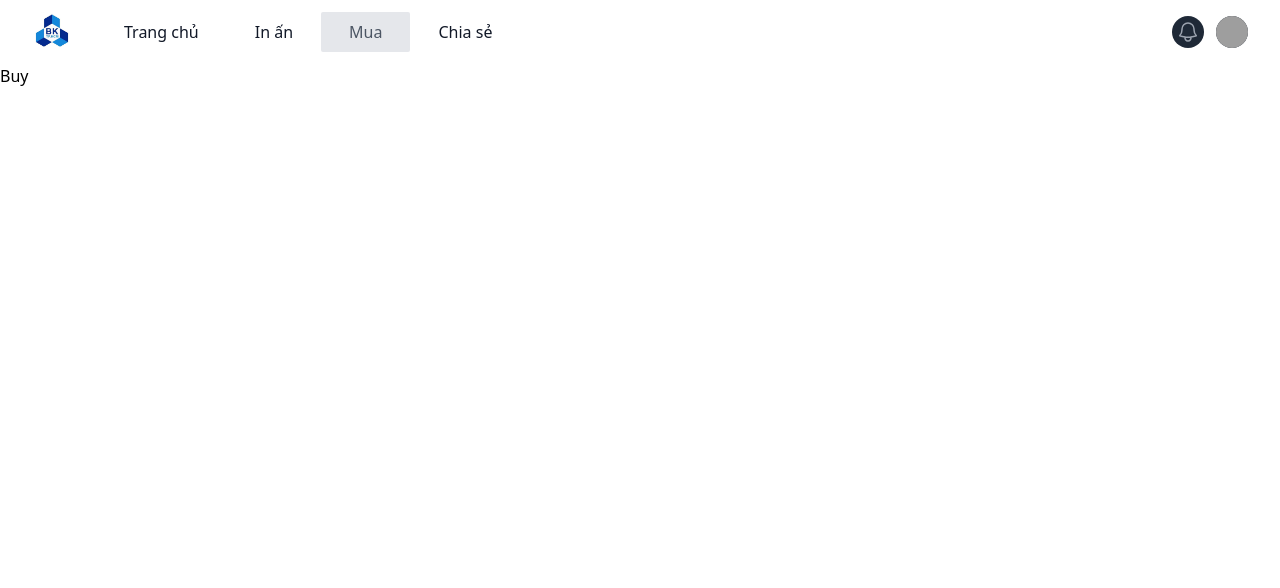
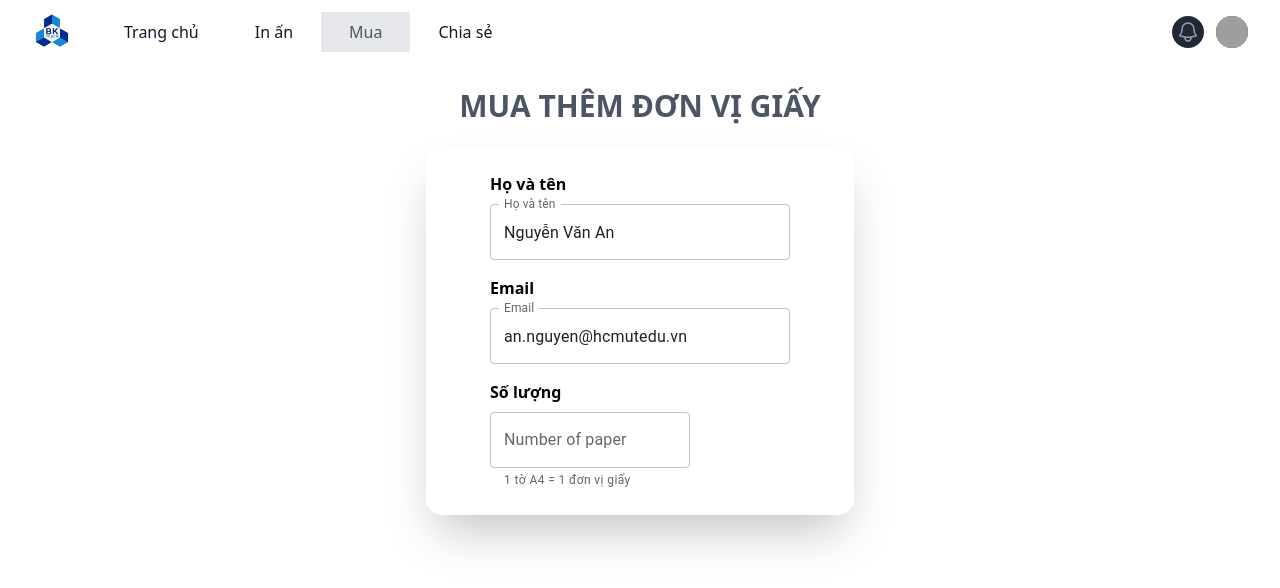
Before and after one commit to vanbuile/SSPS, a React (Create React App) app in the folder client/: page /buy in a window 1280 px wide. Shown: the top 588 px of the page. Built offline with nearby package versions, Linux system fonts and the light colour scheme; grey boxes are pictures that could not be loaded.

Commit message:
Basic form layout

```diff
--- a/client/package.json
+++ b/client/package.json
@@ -7,6 +7,8 @@
     "@emotion/styled": "^11.11.0",
     "@headlessui/react": "^1.7.17",
     "@heroicons/react": "^2.0.18",
+    "@hookform/error-message": "^2.0.1",
+    "@hookform/resolvers": "^3.3.2",
     "@mui/material": "^5.14.13",
     "@testing-library/jest-dom": "^5.17.0",
     "@testing-library/react": "^13.4.0",
@@ -16,12 +18,14 @@
     "date-fns": "^2.30.0",
     "react": "^18.2.0",
     "react-dom": "^18.2.0",
+    "react-hook-form": "^7.47.0",
     "react-icons": "^4.11.0",
     "react-router-dom": "^6.16.0",
     "react-scripts": "5.0.1",
     "recharts": "^2.8.0",
     "redux": "^4.2.1",
-    "web-vitals": "^2.1.4"
+    "web-vitals": "^2.1.4",
+    "yup": "^1.3.2"
   },
   "scripts": {
     "start": "react-scripts start",
--- a/client/src/App.js
+++ b/client/src/App.js
@@ -33,7 +33,7 @@ export default function App() {
             <Route index element={<Home />} />
             <Route path='print' element={<Print />} />
             <Route path='shared' element={<Shared />} />
-            <Route path='buy' element={<Buy />} />
+            <Route path='buy' element={<Buy  />} />
             <Route path='login' element={<Login />} />
           </Route>
           <Route path='*' element={<Error />} />
--- /dev/null
+++ b/client/src/components/BuyForm.js
@@ -0,0 +1,73 @@
+import React from "react";
+import PropTypes from "prop-types";
+import TextFieldInput from "./TextFieldInput";
+import { FormHelperText } from "@mui/material";
+import { ResponsiveContainer } from "recharts";
+const data = [{ name: "Nguyễn Văn An", email: "an.nguyen@hcmutedu.vn" }];
+BuyForm.propTypes = {
+  onSubmit: PropTypes.func,
+};
+
+function BuyForm(props) {
+  return (
+    <div className="flex flex-col items-center justify-center mt-6">
+      <h1 className="text-3xl font-semibold font-san text-gray-600">
+        MUA THÊM ĐƠN VỊ GIẤY
+      </h1>
+      <form>
+        <div className="relative flex-1 flex-col items-center justify-center gap-4 bg-white shadow-2xl m-6 space-y-8 rounded-2xl shrink">
+          <div className="flex flex-col  gap-4 py-6 px-16">
+            <div id="formName" className="flex flex-col">
+              <span className=" mb-2 font-semibold">Họ và tên</span>
+              <TextFieldInput
+                label="Họ và tên"
+                name="Full Name"
+                placeHolder="Nhập họ và tên"
+                type="text"
+                style={{ width: 300 }}
+                defaultValue={data[0].name}
+              />
+            </div>
+
+            <div id="formEmail" className="flex flex-col">
+              <span className=" mb-2 font-semibold">Email</span>
+              <TextFieldInput
+                label="Email"
+                name="Email"
+                placeHolder="example@hcmut.edu.vn"
+                type="email"
+                InputProps={{
+                  inputProps: {
+                    max: 100,
+                    min: 10,
+                  },
+                }}
+                defaultValue={data[0].email}
+                style={{ width: 300 }}
+              />
+            </div>
+
+            <div id="formNumber" className="flex flex-col">
+              <span className=" mb-2 font-semibold">Số lượng</span>
+              <TextFieldInput
+                label="Number of paper"
+                name="Number of paper"
+                placeHolder=""
+                type="number"
+                InputProps={{
+                  inputProps: {
+                    min: 1,
+                  },
+                }}
+                style={{ width: 200 }}
+                helperText={<>1 tờ A4 = 1 đơn vị giấy</>}
+              />
+            </div>
+          </div>
+        </div>
+      </form>
+    </div>
+  );
+}
+
+export default BuyForm;
--- /dev/null
+++ b/client/src/components/TextFieldInput.js
@@ -0,0 +1,19 @@
+import React from 'react';
+import PropTypes from 'prop-types';
+import { TextField } from '@mui/material';
+
+TextFieldInput.propTypes = {
+    label: PropTypes.string,
+    name: PropTypes.string,
+    placeHolder: PropTypes.string,
+};
+
+function TextFieldInput(props) {
+    return (
+            console.log(props),
+            <TextField {...props} size='large' />
+
+    );
+}
+
+export default TextFieldInput;
--- a/client/src/pages/buy/buy.js
+++ b/client/src/pages/buy/buy.js
@@ -1,7 +1,22 @@
 // import { PhotoIcon, UserCircleIcon } from '@heroicons/react/24/solid'
+import Button from '@mui/material/Button';
+import React from 'react';
+import PropTypes from 'prop-types';
+import BuyForm from '../../components/BuyForm';
 
-export default function Buy() {
+//Handle on submit funct
+
+
+const HandleFormSubmit = (values) => {
+  console.log('Form submit: ', values);
+};
+
+function buy(props) {
   return (
-    <h1 className='center'>Buy</h1>
+    <div>
+      <BuyForm onSubmit={HandleFormSubmit}/>
+    </div>
   );
 }
+
+export default buy;
```
Also changed, not shown: 1 other file (tests, documents, lock files or other folders).
